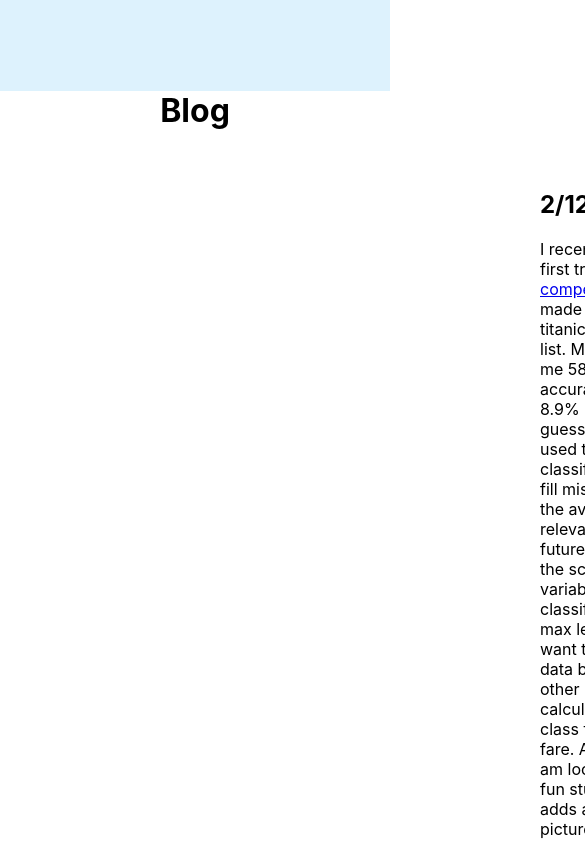
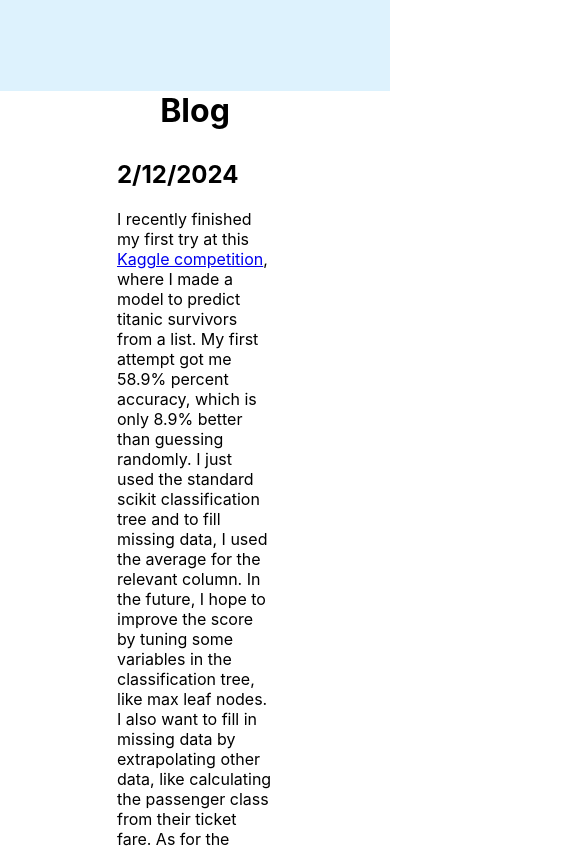
Before and after one commit to Kyle-McRae/amplifiedwebsite, a React (Create React App) app: page /blog in a window 390 px wide. Shown: the top 848 px of the page, 585 px wide, since content can reach past the window. Built offline with nearby package versions, Linux system fonts and the light colour scheme.

Commit message:
centering and mobile

```diff
--- a/src/pages/blog.css
+++ b/src/pages/blog.css
@@ -1,8 +1,7 @@
 .post{
-    min-width: 50%;
-    margin-left: 500px;
-    margin-right: 500px;
-    padding: 40px;
+    margin: auto;
+    width: 40%;
+    padding: 10px;
 }
 .blogimg{
     max-height: 40vh;
--- a/src/pages/blog.js
+++ b/src/pages/blog.js
@@ -10,8 +10,7 @@ const Blog = () => {
       </div>
       <div className='post'>
         <h2>11/1/2023 - myFirstBlogPost</h2>
-        <p>Welcome to my blog! As of now, this is the only post, but I plan on updating it with fun tech projects or interesting developments in the tech world. My biggest project right now is this website. I've never used AWS amplify and also never handled a full react project solo, so it is proving to be a fun and very educational experience as well. I have a few ideas for the website, but I will have more as I implement them, and I can't wait to see where this takes me. In other news, halloween was yesterday and I carved a very handsome pumpkin for my porch.</p>
-        <img className="blogimg" src="mypumpkin.jpg" alt="pumpkin"></img>
+        <p>Welcome to my blog! As of now, this is the only post, but I plan on updating it with fun tech projects or interesting developments in the tech world. My biggest project right now is this website. I've never used AWS amplify and also never handled a full react project solo, so it is proving to be a fun and very educational experience as well. I have a few ideas for the website, but I will have more as I implement them, and I can't wait to see where this takes me.</p>
       </div>
     </div>
   );
--- a/src/pages/experience.css
+++ b/src/pages/experience.css
@@ -1,5 +1,5 @@
 .job{
-    min-width: 50%;
-    margin-left: 500px;
-    margin-right: 500px;
+    margin: auto;
+    width: 60%;
+    padding: 10px;
 }
```
Also changed, not shown: 1 other file (tests, documents, lock files or other folders).
